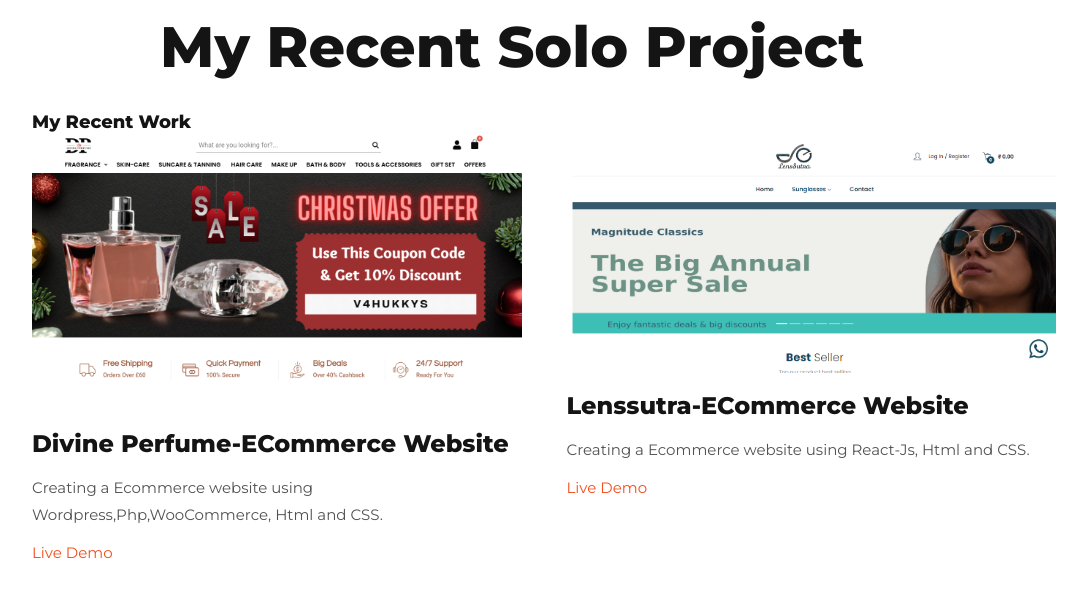
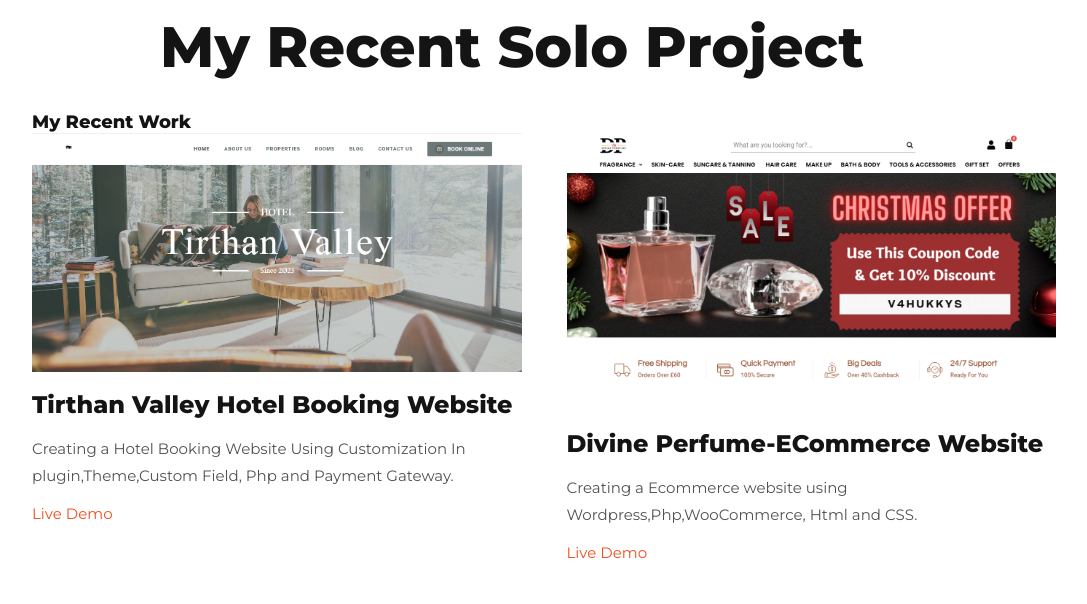
Before and after one commit to Adityamishra114/Personal-Portfolio, a plain HTML site: page index.html in a window 1280 px wide. Shown: the part 2480-3084 px from the top of the page, without its empty margins (96-1183 px from the left). Drawn offline with nearby package versions, Linux system fonts and the light colour scheme.

Commit message:
Update Done

```diff
--- a/index.html
+++ b/index.html
@@ -195,6 +195,17 @@
             <div class="projects">
                 <div class="project">
                     <div class="thumbnail">
+                        <img src="TirthanValleyHotels.png">
+                    </div>
+                    <h3> Tirthan Valley Hotel Booking Website </h3>
+                    <p>Creating a Hotel Booking Website Using Customization In plugin,Theme,Custom Field, Php and Payment Gateway.
+                    </p>
+                    <div class="action">
+                        <a href="https://tirthanvalleyhotels.com/" target="_blank">Live Demo</a>
+                    </div>
+                </div>
+                <div class="project">
+                    <div class="thumbnail">
                         <img src="divineperfume.png">
                     </div>
                     <h3>Divine Perfume-ECommerce Website </h3>
```
Also changed, not shown: TirthanValleyHotels.png (added).
